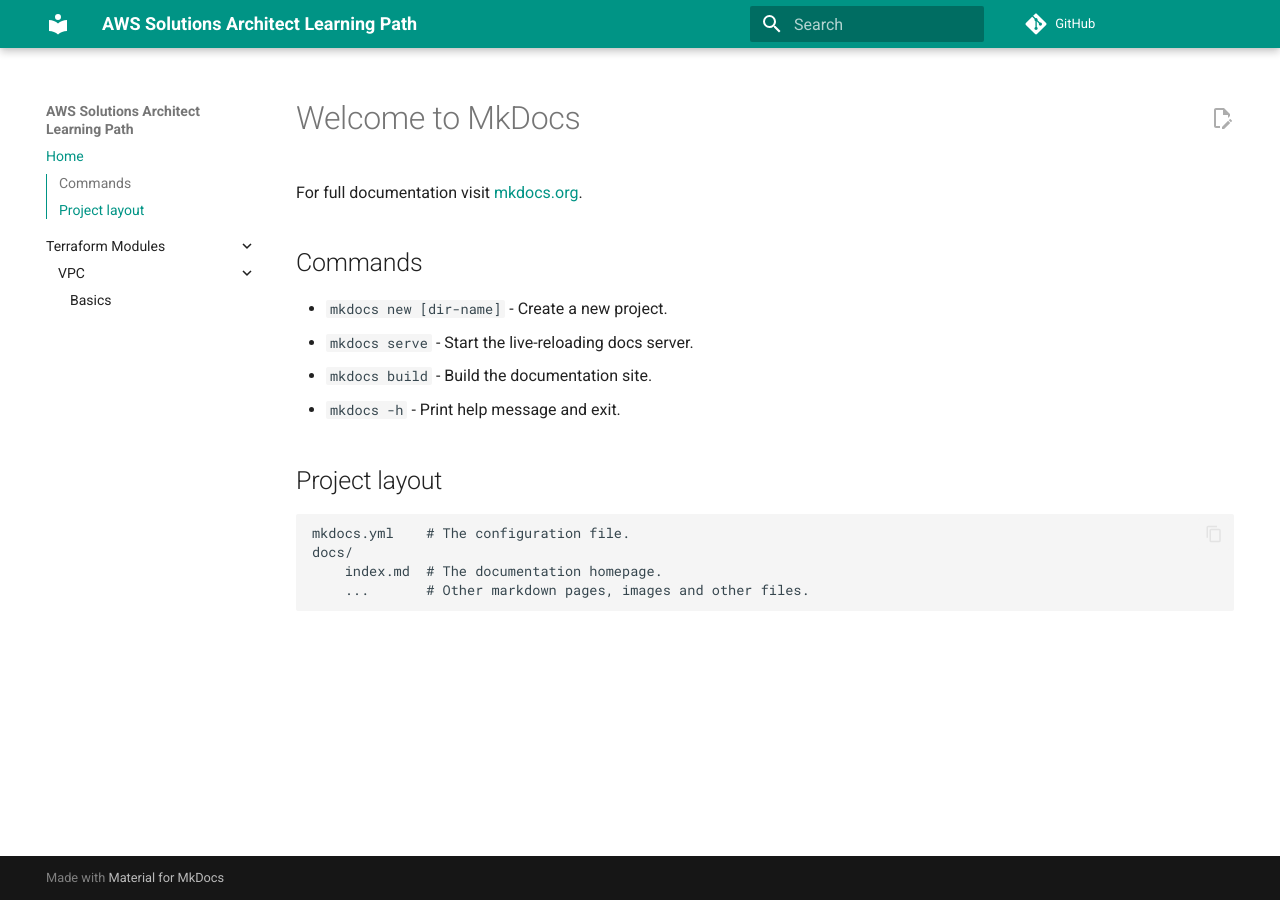
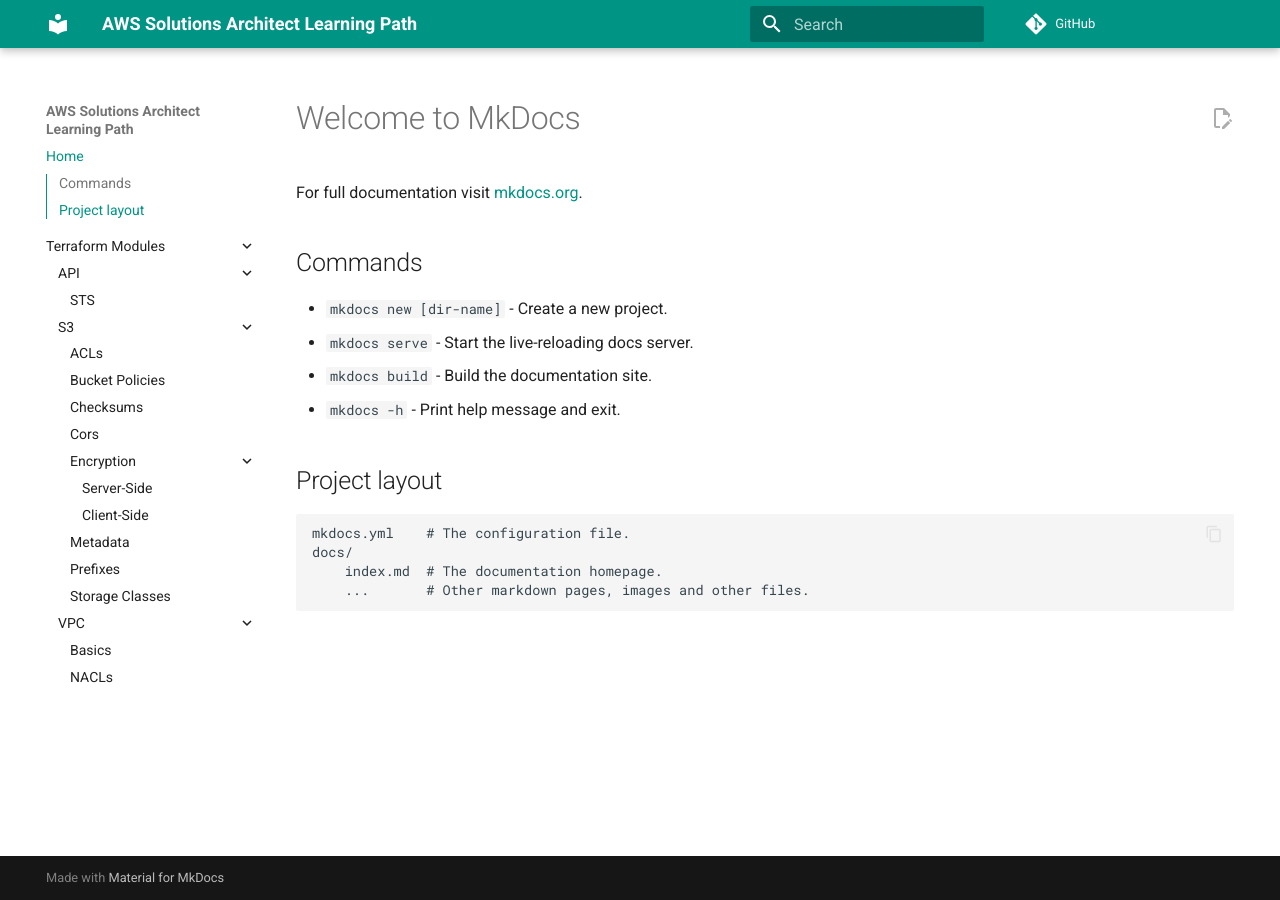
Before and after one commit to AlMaVis/AWS-examples, an MkDocs documentation site: the page built from docs/index.md, in a window 1280 px wide. Built offline with MkDocs 1.6.1 and Material for MkDocs 9.7.7, drawn with Linux system fonts in a browser that asks for light colours; comment, search, counter and statistics services are not loaded.

Commit message:
Add docs to mkdocs

```diff
--- a/mkdocs.yml
+++ b/mkdocs.yml
@@ -18,5 +18,19 @@
 nav:
   - Home: index.md
   - Terraform Modules:
+      - API:
+        - STS: api/sts/README.md
+      - S3:
+        - ACLs: s3/acls/README.md
+        - Bucket Policies: s3/bucket-Policies/README.md
+        - Checksums: s3/checksums/README.md
+        - Cors: s3/cors/README.md
+        - Encryption:
+          - Server-Side: s3/encryption/README.md
+          - Client-Side: s3/encryption-client-site/README.md
+        - Metadata: s3/metadata/README.md
+        - Prefixes: s3/prefixes/README.md
+        - Storage Classes: s3/storage-classes/README.md
       - VPC:
-        - Basics: vpc/README.md
+        - Basics: vpc/basics/README.md
+        - NACLs: vpc/nacl/README.md
```
